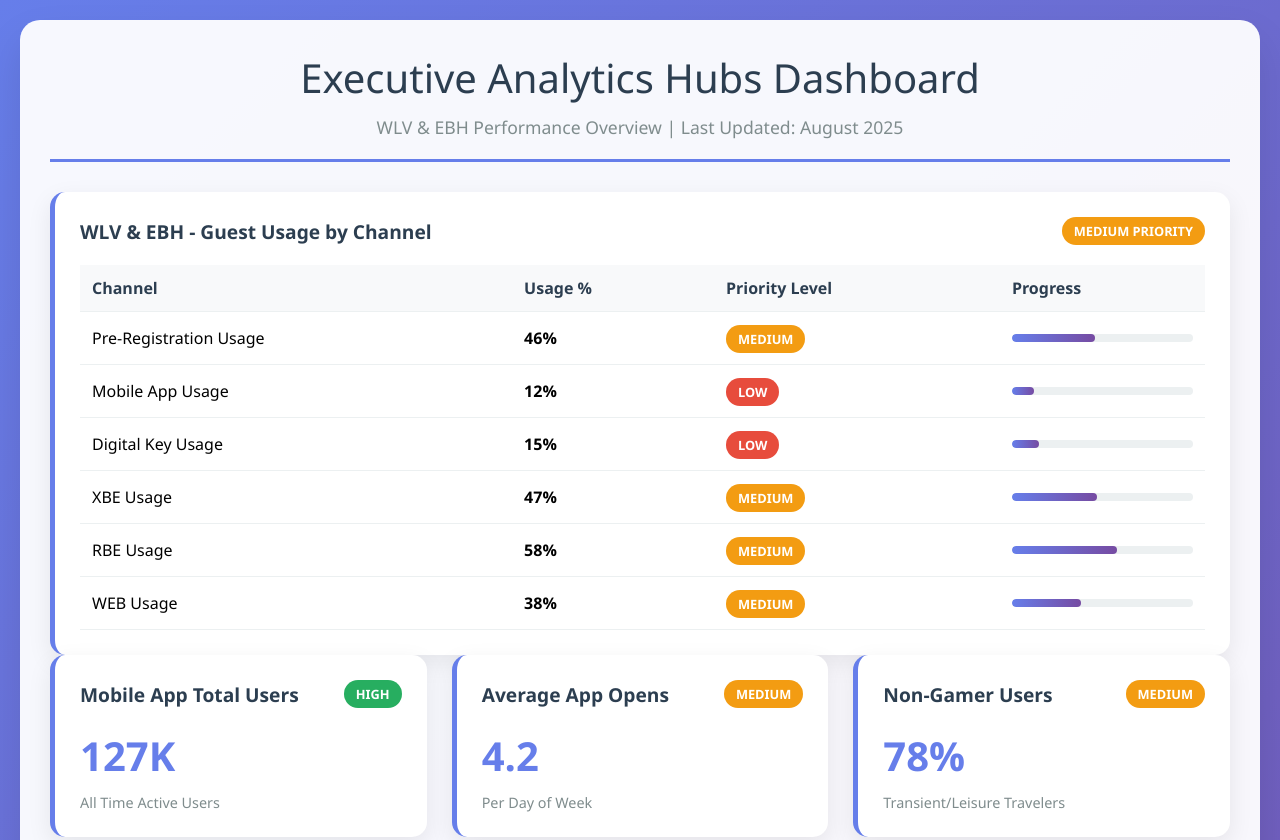
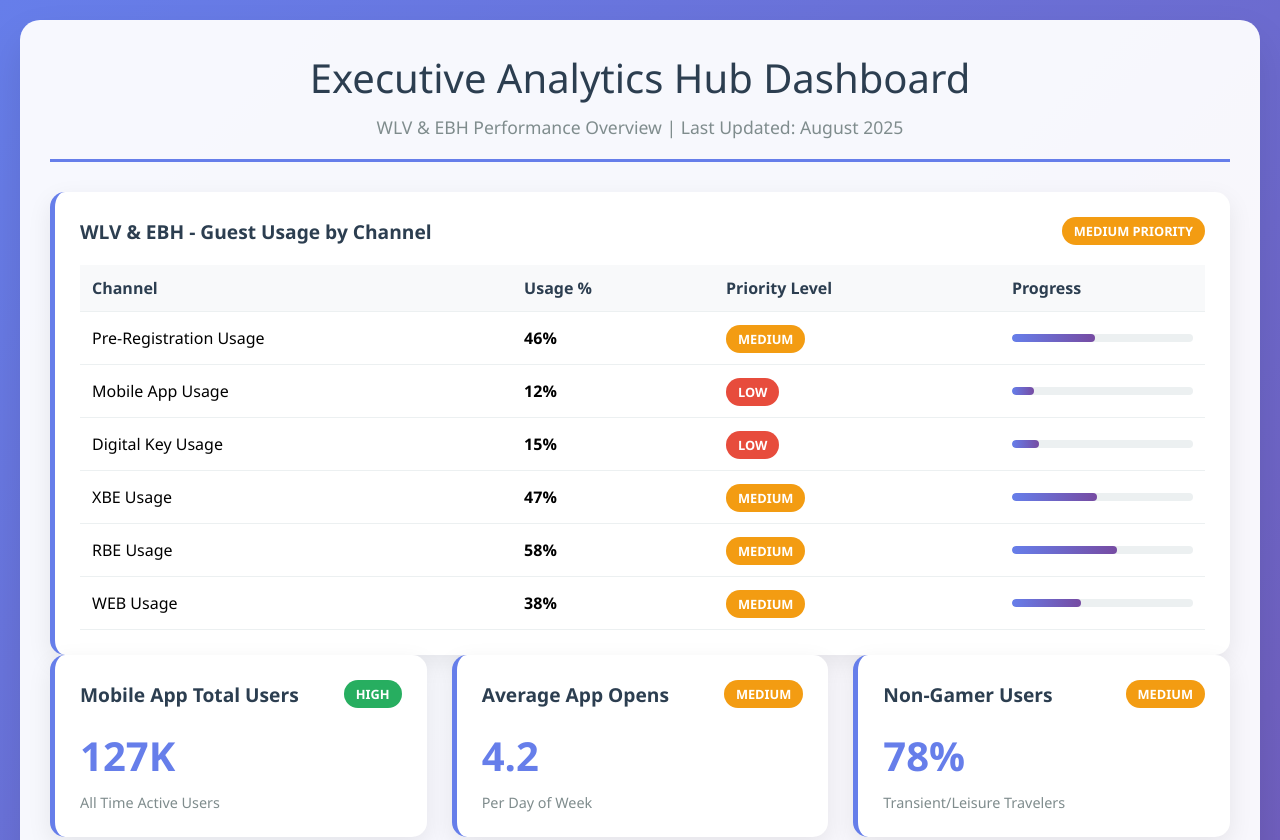
Before and after one commit to jorjoperalta/executiveanalyticshub, a plain HTML site: page index.html in a window 1280 px wide. Shown: the top 840 px of the page. Drawn offline with nearby package versions, Linux system fonts and the light colour scheme.

Commit message:
fixing typo on title (part 2)

```diff
--- a/index.html
+++ b/index.html
@@ -212,7 +212,7 @@
 <body>
     <div class="dashboard-container">
         <div class="dashboard-header">
-            <h1 class="dashboard-title">Executive Analytics Hubs Dashboard</h1>
+            <h1 class="dashboard-title">Executive Analytics Hub Dashboard</h1>
             <p class="dashboard-subtitle">WLV & EBH Performance Overview | Last Updated: August 2025</p>
         </div>
 
```
